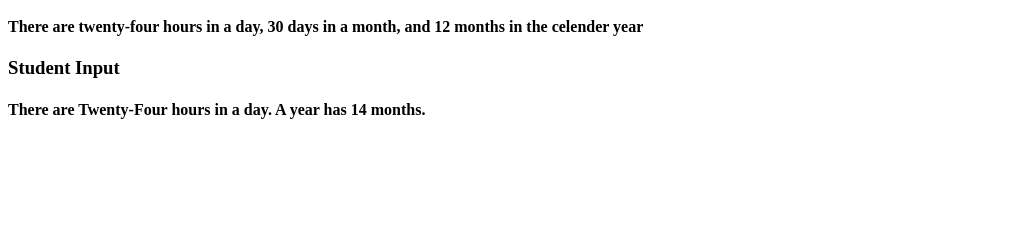
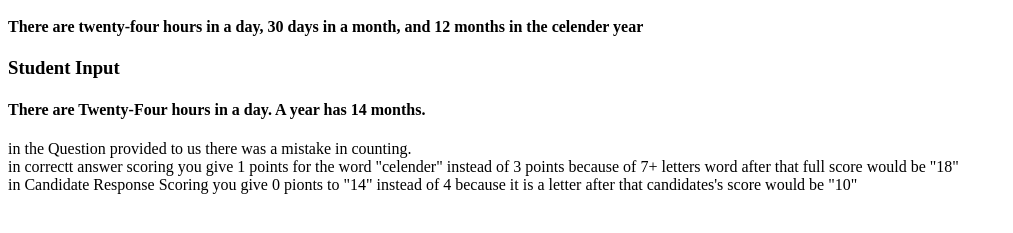
Before and after one commit to Dhiraj139/Assesment-Programming-test, a plain HTML site: page index.html in a window 1280 px wide. Shown: the part 105-338 px from the top of the page, without its empty margins (0-1013 px from the left). Drawn offline with Linux system fonts and the light colour scheme.

Commit message:
Update index.html

```diff
--- a/index.html
+++ b/index.html
@@ -12,6 +12,10 @@
       <h4 id="correctinput"></h4>
       <h3>Student Input</h3>
       <h4 id="studentinput"></h4>
+      <p>in the Question provided to us there was a mistake in counting.<br>
+in correctt answer scoring you give 1 points for the word "celender" instead of 3 points because of 7+ letters word after that full score would be "18"<br>
+in Candidate Response Scoring you give 0 pionts to "14" instead of 4 because it is a letter after that candidates's score would be "10"
+</p>
     </div>
 
     <script src="src/index.js"></script>
```
